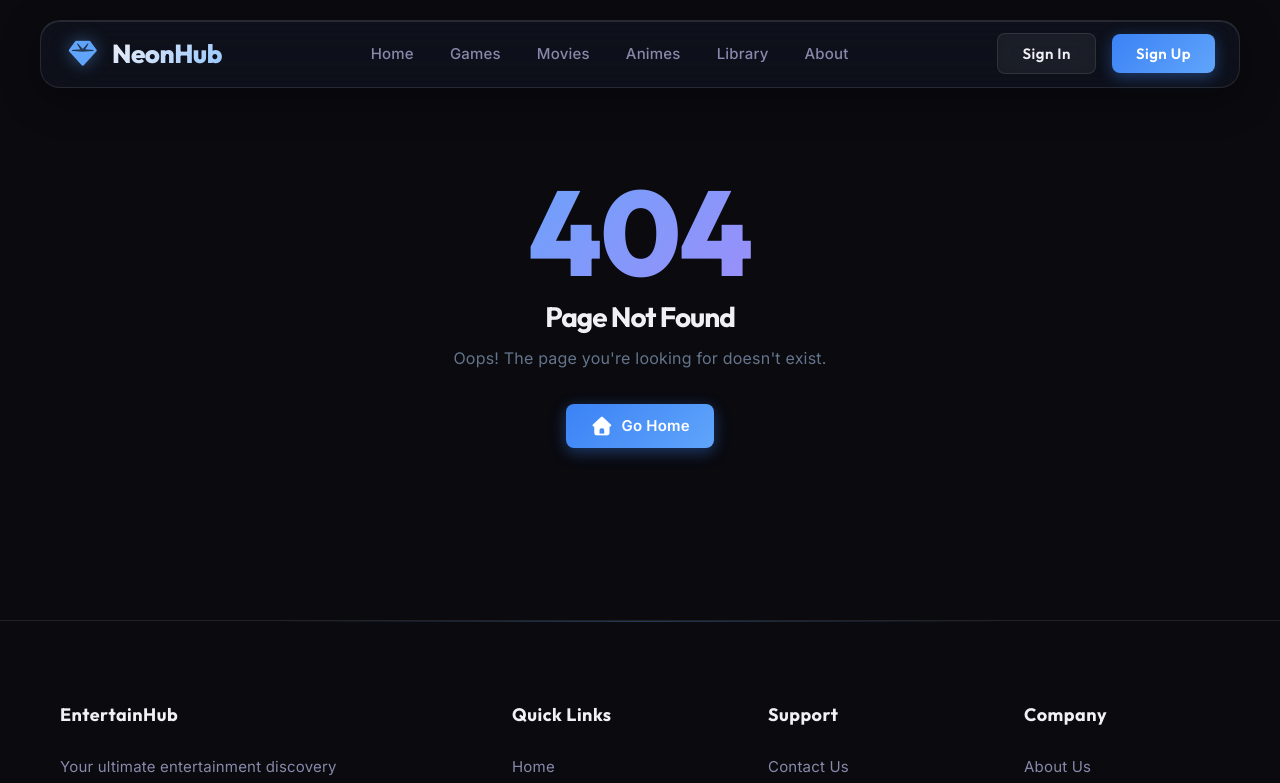
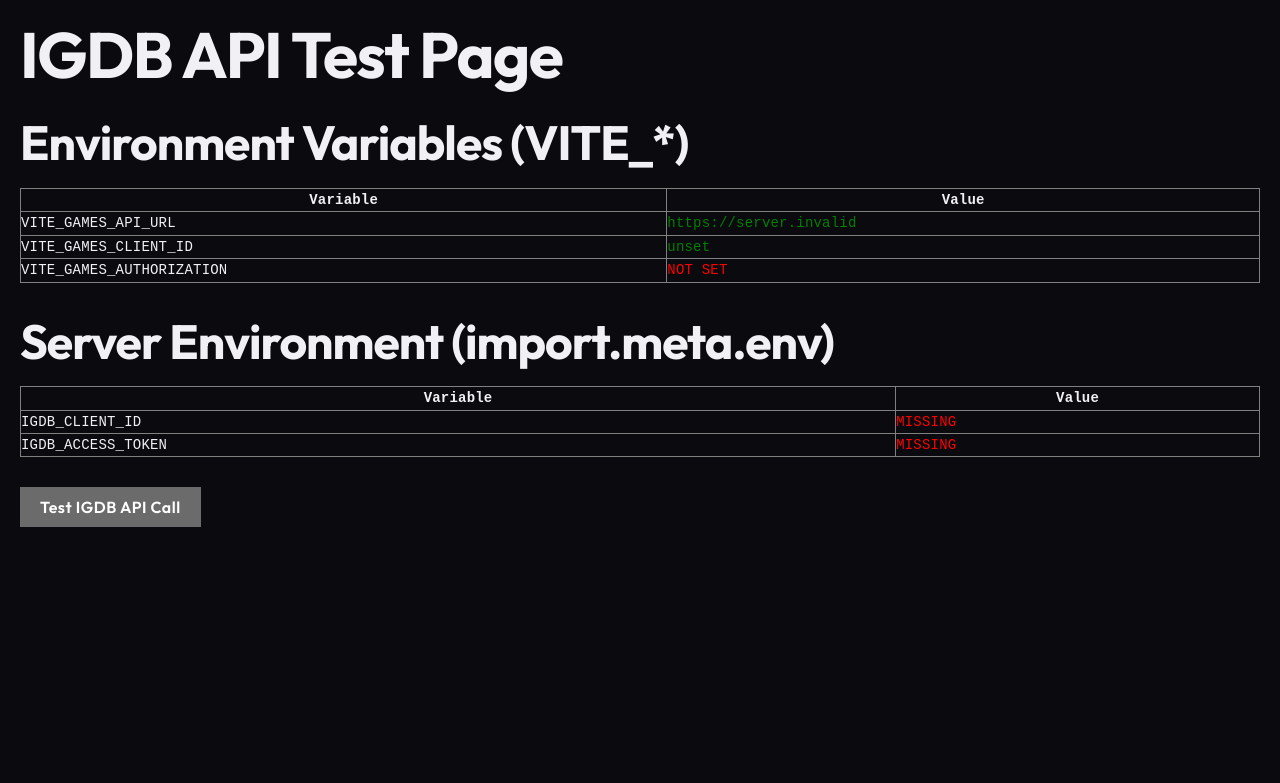
Before and after one commit to ANAS-999/React-School-Project, a React (Vite) app: page /test in a window 1280 px wide. Shown: the top 783 px of the page. Built offline with nearby package versions, Linux system fonts and the light colour scheme; no server answers.

Commit message:
add /test

```diff
--- a/src/App.tsx
+++ b/src/App.tsx
@@ -14,6 +14,7 @@
 import NotFound from "./Pages/NotFound";
 import Library from "./Pages/Library";
 import ConfigError from "./Pages/ConfigError";
+import Test from "./Pages/Test";
 
 import About from "./Pages/About";
 import { clearDiscoverCache } from "./utils/discoverCache";
@@ -70,6 +71,7 @@
       <Route path="/signin" element={<SignIn />} />
       <Route path="/signup" element={<SignUp />} />
       <Route path="/signin/reset" element={<ResetPassword />} />
+      <Route path="/test" element={<Test />} />
       <Route path="*" element={<NotFound />} />
     </Routes>
     </>
--- /dev/null
+++ b/src/Pages/Test.tsx
@@ -0,0 +1,235 @@
+import { useState, useEffect } from "react";
+
+export default function Test() {
+  const [envValues, setEnvValues] = useState<Record<string, string>>({});
+  const [apiResult, setApiResult] = useState<{
+    status: number;
+    statusText: string;
+    url: string;
+    headers: Record<string, string>;
+    body: string;
+    error: string | null;
+  } | null>(null);
+  const [loading, setLoading] = useState(false);
+
+  useEffect(() => {
+    setEnvValues({
+      VITE_GAMES_API_URL: import.meta.env.VITE_GAMES_API_URL || "NOT SET",
+      VITE_GAMES_CLIENT_ID: import.meta.env.VITE_GAMES_CLIENT_ID || "NOT SET",
+      VITE_GAMES_AUTHORIZATION:
+        import.meta.env.VITE_GAMES_AUTHORIZATION || "NOT SET",
+    });
+  }, []);
+
+  const testApi = async () => {
+    setLoading(true);
+    setApiResult(null);
+
+    const apiUrl = import.meta.env.VITE_GAMES_API_URL || "/api/igdb/";
+    const clientId = import.meta.env.VITE_GAMES_CLIENT_ID;
+    const authorization = import.meta.env.VITE_GAMES_AUTHORIZATION;
+
+    const fullUrl = apiUrl + "games";
+    const headers = {
+      Accept: "application/json",
+      "Client-ID": clientId || "",
+      Authorization: "Bearer " + (authorization || ""),
+    };
+
+    try {
+      const response = await fetch(fullUrl, {
+        method: "POST",
+        headers,
+        body: "fields id, name; limit 1;",
+      });
+
+      let bodyText = "";
+      try {
+        const json = await response.json();
+        bodyText = JSON.stringify(json, null, 2);
+      } catch {
+        bodyText = await response.text();
+      }
+
+      setApiResult({
+        status: response.status,
+        statusText: response.statusText,
+        url: response.url,
+        headers: Object.fromEntries(
+          Object.entries(headers).map(([k, v]) => [
+            k,
+            k === "Authorization" ? "Bearer ***" : v,
+          ]),
+        ),
+        body: bodyText,
+        error: null,
+      });
+    } catch (err: any) {
+      setApiResult({
+        status: 0,
+        statusText: "Network Error",
+        url: fullUrl,
+        headers: Object.fromEntries(
+          Object.entries(headers).map(([k, v]) => [
+            k,
+            k === "Authorization" ? "Bearer ***" : v,
+          ]),
+        ),
+        body: "",
+        error: err.message || String(err),
+      });
+    }
+
+    setLoading(false);
+  };
+
+  return (
+    <div style={{ padding: "20px", fontFamily: "monospace", fontSize: "14px" }}>
+      <h1>IGDB API Test Page</h1>
+
+      <section style={{ marginBottom: "30px" }}>
+        <h2>Environment Variables (VITE_*)</h2>
+        <table
+          border={1}
+          cellPadding="8"
+          style={{ borderCollapse: "collapse", width: "100%" }}
+        >
+          <thead>
+            <tr>
+              <th>Variable</th>
+              <th>Value</th>
+            </tr>
+          </thead>
+          <tbody>
+            {Object.entries(envValues).map(([key, value]) => (
+              <tr key={key}>
+                <td>{key}</td>
+                <td style={{ color: value === "NOT SET" ? "red" : "green" }}>
+                  {value}
+                </td>
+              </tr>
+            ))}
+          </tbody>
+        </table>
+      </section>
+
+      <section style={{ marginBottom: "30px" }}>
+        <h2>Server Environment (import.meta.env)</h2>
+        <table
+          border={1}
+          cellPadding="8"
+          style={{ borderCollapse: "collapse", width: "100%" }}
+        >
+          <thead>
+            <tr>
+              <th>Variable</th>
+              <th>Value</th>
+            </tr>
+          </thead>
+          <tbody>
+            <tr>
+              <td>IGDB_CLIENT_ID</td>
+              <td
+                style={{
+                  color: import.meta.env.IGDB_CLIENT_ID ? "green" : "red",
+                }}
+              >
+                {import.meta.env.IGDB_CLIENT_ID
+                  ? "SET (to " + import.meta.env.IGDB_CLIENT_ID + ")"
+                  : "MISSING"}
+              </td>
+            </tr>
+            <tr>
+              <td>IGDB_ACCESS_TOKEN</td>
+              <td
+                style={{
+                  color: import.meta.env.IGDB_ACCESS_TOKEN ? "green" : "red",
+                }}
+              >
+                {import.meta.env.IGDB_ACCESS_TOKEN ? "SET" : "MISSING"}
+              </td>
+            </tr>
+          </tbody>
+        </table>
+      </section>
+
+      <section style={{ marginBottom: "30px" }}>
+        <button
+          onClick={testApi}
+          disabled={loading}
+          style={{
+            padding: "10px 20px",
+            fontSize: "16px",
+            cursor: loading ? "not-allowed" : "pointer",
+          }}
+        >
+          {loading ? "Testing..." : "Test IGDB API Call"}
+        </button>
+      </section>
+
+      {apiResult && (
+        <section>
+          <h2>API Call Result</h2>
+          <table
+            border={1}
+            cellPadding="8"
+            style={{
+              borderCollapse: "collapse",
+              width: "100%",
+              marginBottom: "20px",
+            }}
+          >
+            <tbody>
+              <tr>
+                <td>
+                  <strong>Status</strong>
+                </td>
+                <td
+                  style={{
+                    color:
+                      apiResult.status >= 200 && apiResult.status < 300
+                        ? "green"
+                        : "red",
+                  }}
+                >
+                  {apiResult.status} {apiResult.statusText}
+                </td>
+              </tr>
+              <tr>
+                <td>
+                  <strong>URL</strong>
+                </td>
+                <td>{apiResult.url}</td>
+              </tr>
+              <tr>
+                <td>
+                  <strong>Error</strong>
+                </td>
+                <td style={{ color: "red" }}>{apiResult.error || "None"}</td>
+              </tr>
+            </tbody>
+          </table>
+
+          <h3>Request Headers Sent</h3>
+          <pre
+            style={{  padding: "10px", overflow: "auto" }}
+          >
+            {JSON.stringify(apiResult.headers, null, 2)}
+          </pre>
+
+          <h3>Response Body</h3>
+          <pre
+            style={{
+
+              padding: "10px",
+              overflow: "auto",
+              maxHeight: "400px",
+            }}
+          >
+            {apiResult.body}
+          </pre>
+        </section>
+      )}
+    </div>
+  );
+}
```
